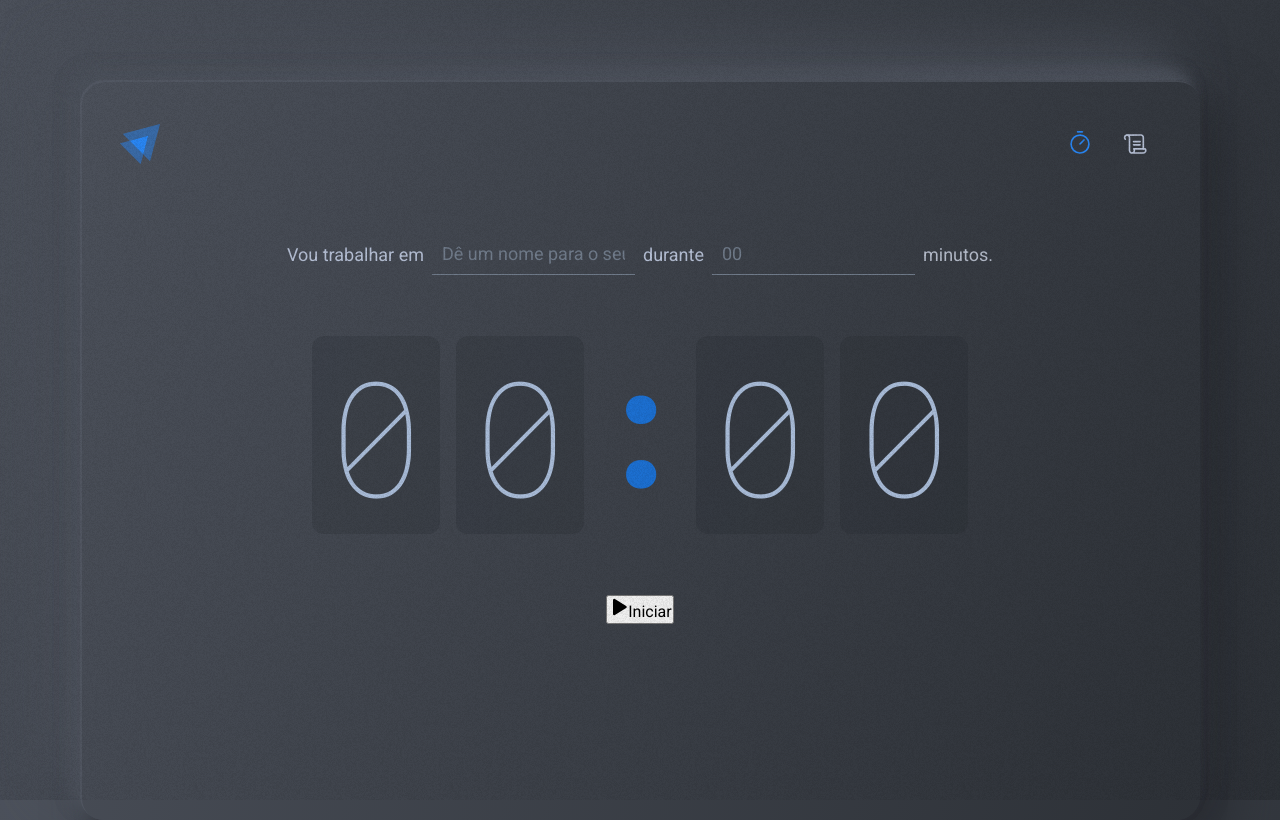
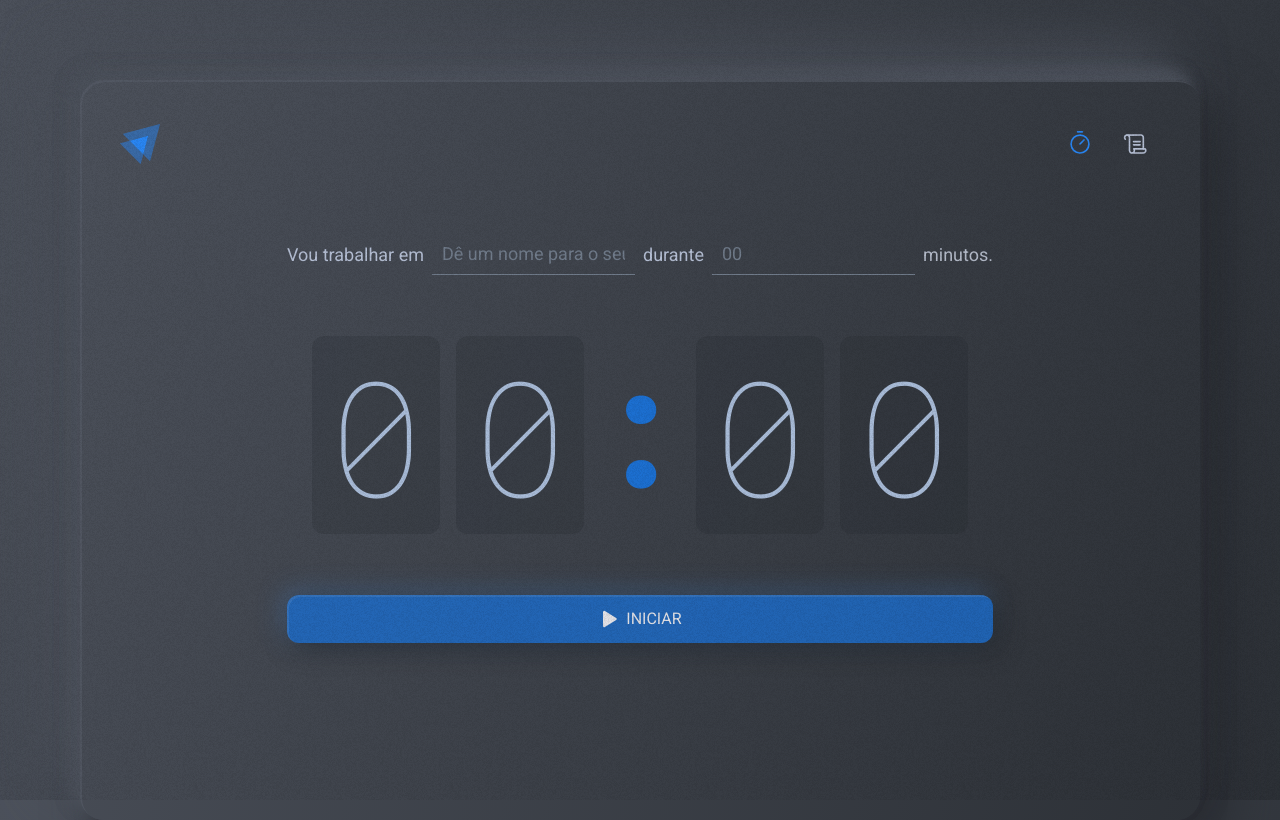
Before and after one commit to sirhent/react-pomodoro, a React (Vite) app: page / in a window 1280 px wide. Built offline with nearby package versions, Linux system fonts and the light colour scheme.

Commit message:
Create Button component

```diff
--- /dev/null
+++ b/src/components/Button/index.tsx
@@ -0,0 +1,16 @@
+import { Play } from "phosphor-react";
+import { ButtonContainer } from "./styles";
+
+interface ButtonProps {
+  text: string;
+  variant: "primary" | "stop";
+}
+
+export function Button(props: ButtonProps) {
+  return (
+    <ButtonContainer>
+      <Play weight="fill" size={20} />
+      {props.text}
+    </ButtonContainer>
+  );
+}
--- /dev/null
+++ b/src/components/Button/styles.ts
@@ -0,0 +1,32 @@
+import styled from "styled-components";
+
+export const ButtonContainer = styled.button`
+  width: 100%;
+  display: flex;
+  align-items: center;
+  justify-content: center;
+  gap: 0.8rem;
+
+  padding: 1.4rem 4rem;
+  border: none;
+  border-radius: 12px;
+
+  background-color: ${(props) => props.theme.brand_primary_80};
+
+  box-shadow: ${(props) => props.theme.primary_button_neumorphic_fx};
+
+  color: ${(props) => props.theme.button_text_color};
+  font-size: 1.6rem;
+  text-transform: uppercase;
+
+  cursor: pointer;
+
+  transition:
+    background-color 200ms ease,
+    box-shadow 200ms ease;
+
+  &:hover {
+    background-color: ${(props) => props.theme.brand_primary};
+    box-shadow: ${(props) => props.theme.primary_button_neumorphic_fx_bright};
+  }
+`;
--- a/src/pages/Home/index.tsx
+++ b/src/pages/Home/index.tsx
@@ -1,4 +1,4 @@
-import { Play } from "phosphor-react";
+import { Button } from "../../components/Button";
 import { CountdownContainer, CountdownDots, CountdownNumber, FormContainer, FormGroup, FormInput, FormLabel, FormSpan, HomeContainer } from "./styles";
 
 export function Home() {
@@ -33,10 +33,10 @@ export function Home() {
           <CountdownNumber>0</CountdownNumber>
         </CountdownContainer>
 
-        <button type="submit">
-          <Play weight="fill" size={20} />
-          Iniciar
-        </button>
+        <Button
+          text="Iniciar"
+          variant="primary"
+        />
       </FormContainer>
     </HomeContainer>
   );
--- a/src/pages/Home/styles.ts
+++ b/src/pages/Home/styles.ts
@@ -2,6 +2,8 @@ import styled from "styled-components";
 
 export const HomeContainer = styled.main`
   margin-top: 6.8rem;
+  display: flex;
+  justify-content: center;
 `;
 
 
--- a/src/styles/themes/defaultTheme.ts
+++ b/src/styles/themes/defaultTheme.ts
@@ -29,6 +29,7 @@ export const defaultTheme = {
   // Shadows FX
   default_neumorphic_fx: "-10px -10px 15px rgba(76, 81, 91, 0.5), -10px -10px 15px #4C515B, 10px 10px 15px rgba(41, 44, 50, 0.5), -30px -30px 55px #4C515B, 25px 25px 55px #292C32, inset 2px 2px 0px rgba(91, 97, 109, 0.5)",
   primary_button_neumorphic_fx: "5px 5px 25px rgba(33, 35, 39, 0.7), -5px -5px 25px rgba(85, 144, 214, 0.35), inset 2px 2px 0px rgba(255, 255, 255, 0.08)",
+  primary_button_neumorphic_fx_bright: "5px 5px 25px rgba(33, 35, 39, 0.7), -5px -5px 25px rgba(85, 144, 214, 0.45), inset 2px 2px 0px rgba(255, 255, 255, 0.08)",
   stop_button_neumorhic_fx: "5px 5px 25px rgba(56, 15, 18, 0.7), -5px -5px 25px rgba(214, 92, 102, 0.5), inset 2px 2px 0px rgba(255, 255, 255, 0.08)",
   // Borders
   border_radius_big: "24px",
```
